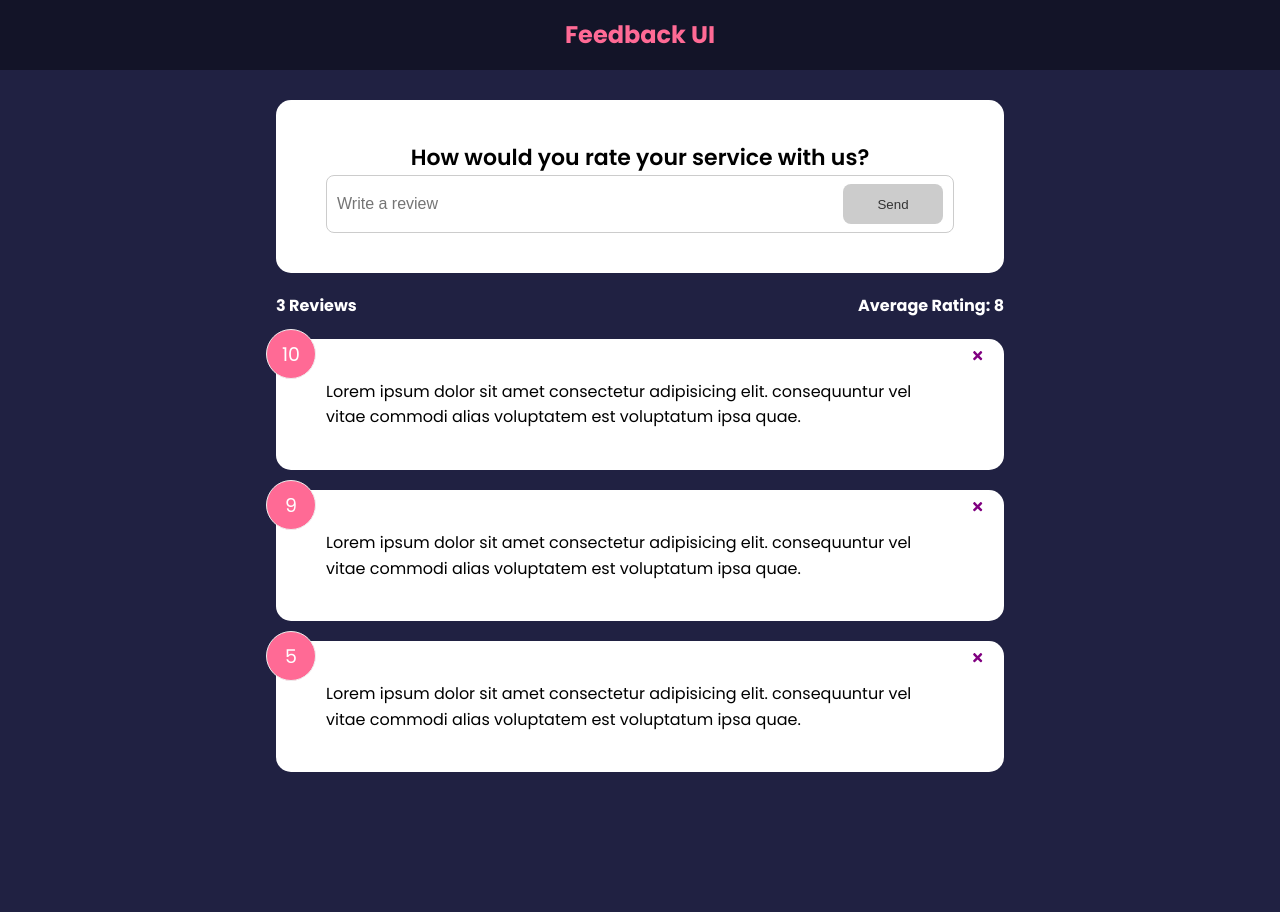
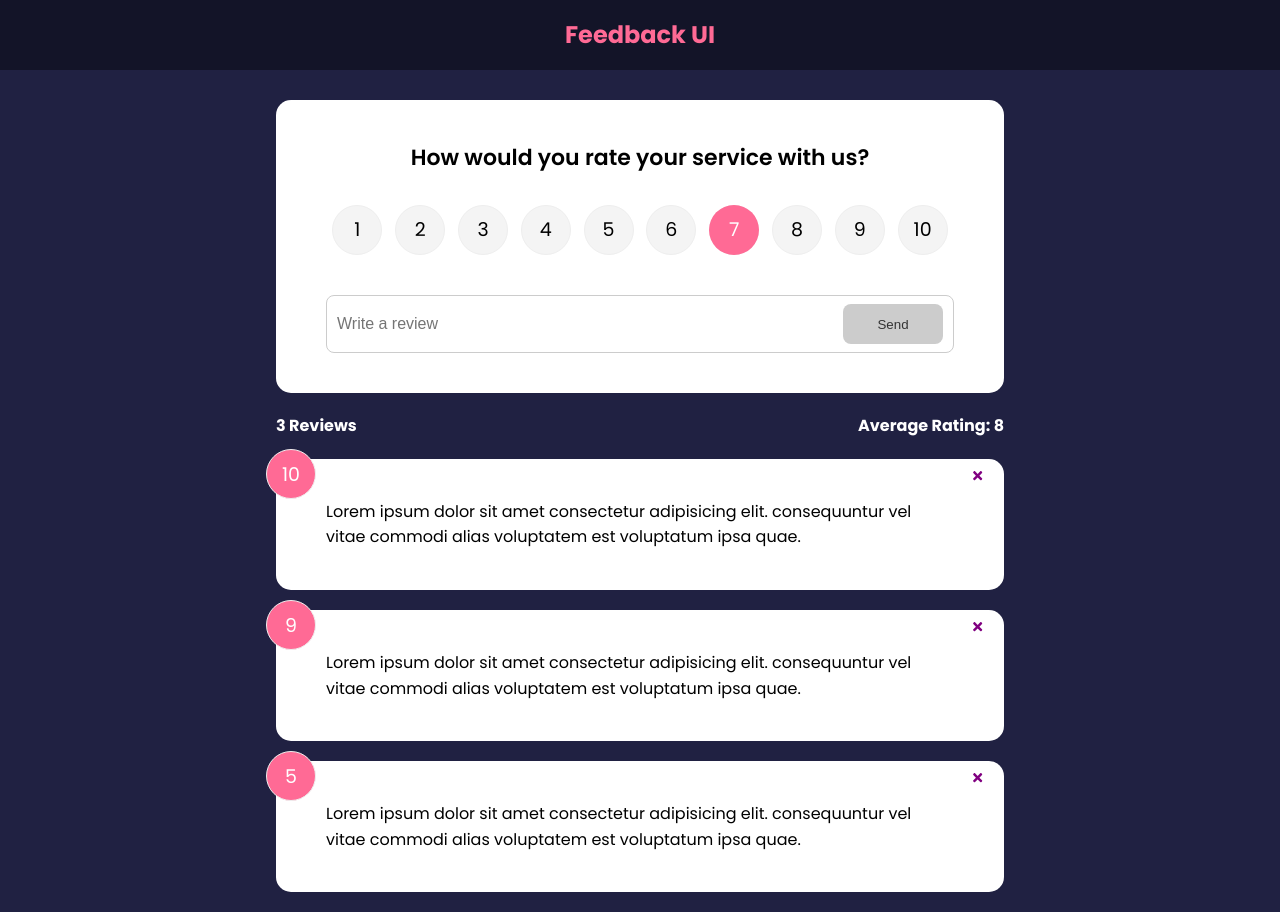
Before and after one commit to SilvesterSpath/Feedback_app, a React (Create React App) app: page / in a window 1280 px wide. Before the commit the page ends 800 px from the top, so only its background shows below. Built offline with nearby package versions, Linux system fonts and the light colour scheme.

Commit message:
select rating

```diff
--- a/src/components/FeedbackForm.jsx
+++ b/src/components/FeedbackForm.jsx
@@ -1,12 +1,14 @@
-import { useState, useEffect } from "react"
+import { useState } from "react"
 import Card from "../shared/Card"
 import Button from "../shared/Button"
+import RatingSelect from "./RatingSelect"
 
 
 function FeedbackForm() {
   const [text, setText] = useState('')
   const [btnDisabled, setBtnDisables] = useState(true)
   const [message, setMessage] = useState('')
+  const [rating, setRating] = useState(10)
 
   const handleTextChange = (e)=>{
     if (text.length >= 10 || text.length <= 1){
@@ -24,7 +26,7 @@
     <Card>
       <form >
         <h2>How would you rate your service with us?</h2>
-        {/* @TODO - rating select component */}
+        <RatingSelect select={(rating)=>setRating(rating)}/>
         <div className="input-group">
           <input type="text" placeholder="Write a review" value={text} onChange={(e)=> handleTextChange(e)}/>
           <Button type="submit" isDisabled={btnDisabled} >Send</Button>
--- /dev/null
+++ b/src/components/RatingSelect.jsx
@@ -0,0 +1,30 @@
+import {useState} from 'react'
+
+function RatingSelect({select}) {
+  const [selected, setSelected] = useState(7)
+
+  const handleChange = (e)=>{
+    setSelected(parseInt(e.currentTarget.value))
+    select(parseInt(e.currentTarget.value))
+  }
+
+  return (
+    <ul className='rating'>
+      {Array.from({ length: 10 }, (_, i) => (
+        <li key={`rating-${i + 1}`}>
+          <input
+            type='radio'
+            id={`num${i + 1}`}
+            name='rating'
+            value={i + 1}
+            onChange={handleChange}
+            checked={selected === i + 1}
+          />
+          <label htmlFor={`num${i + 1}`}>{i + 1}</label>
+        </li>
+      ))}
+    </ul>
+  )
+}
+
+export default RatingSelect
```
